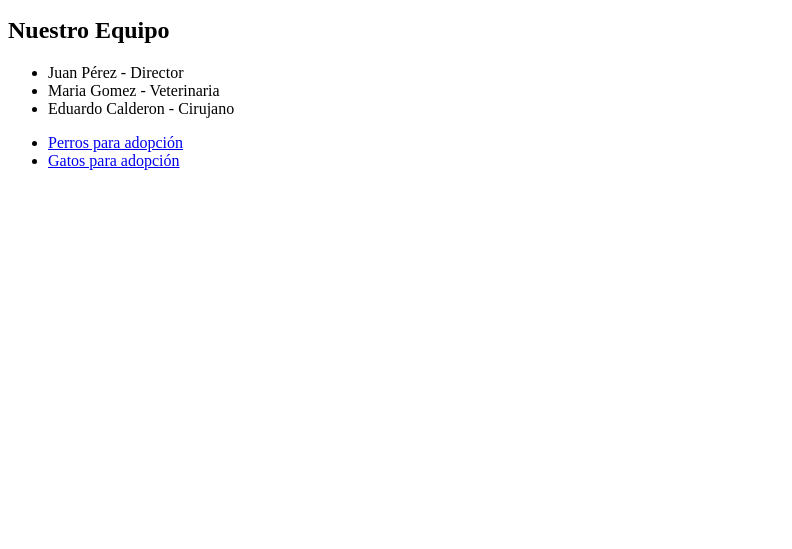
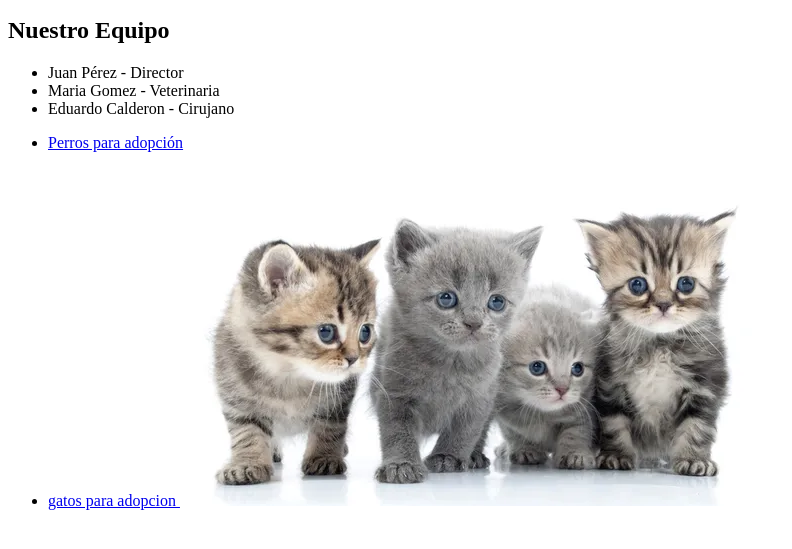
Before and after one commit to benjaavmm/ong_mascotas, a plain HTML site: page pagina_principal.html in a window 1280 px wide. Shown: the part 101-650 px from the top of the page, without its empty margins (0-792 px from the left). Drawn offline with Linux system fonts and the light colour scheme.

Commit message:
cambio pag principal2

```diff
--- a/pagina_principal.html
+++ b/pagina_principal.html
@@ -22,7 +22,9 @@
     <nav>
         <ul>
             <li><a href="perros.html">Perros para adopción</a></li>
-            <li><a href="gatos.html">Gatos para adopción</a></li>
+            <li><a href="gatos.html"> gatos para adopcion
+                <img src="./assets/img/gatosprincipal.jpg" alt="Gatos para adopción">
+            </a></li>
         </ul>
     </nav>
     <footer>
```
